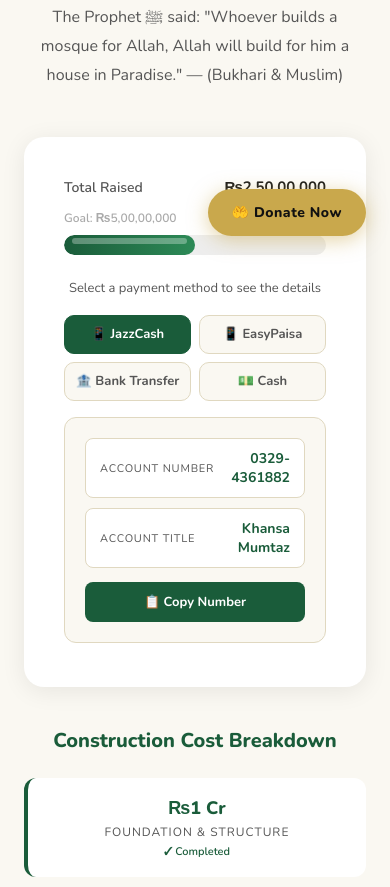
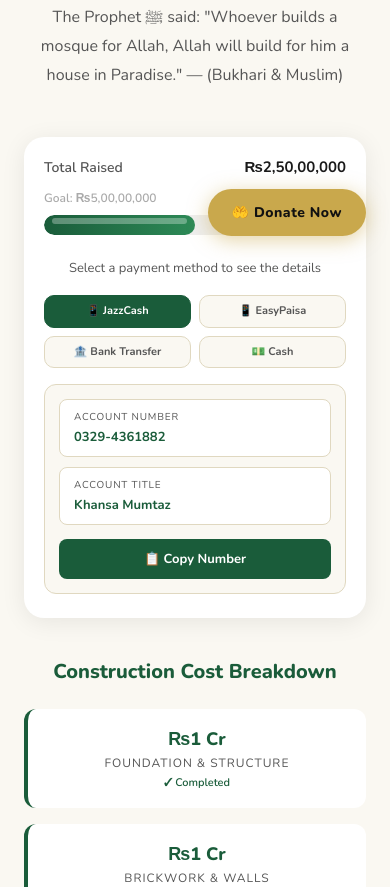
Before and after one commit to khansamumtaz/masjid-bait-ul-hakim, a website: page donate.html in a window 390 px wide. Shown: the part 584-1471 px from the top of the page. Drawn offline with nearby package versions, Linux system fonts and the light colour scheme; a web font is replaced by a local one.

Commit message:
fix donate page mobile layout

```diff
--- a/donate.html
+++ b/donate.html
@@ -289,6 +289,13 @@ footer{background:#0a2d1c;color:rgba(255,255,255,0.7);padding:60px 24px 24px}
   .ayat-card{padding:24px}
   .ayat-player{max-width:100%}
   .pm-tabs{grid-template-columns:1fr 1fr}
+  .reveal,.reveal-scale,.footer-col,.footer-brand{opacity:1!important;transform:none!important}
+  .fund-box{padding:20px}
+  .pm-row{flex-direction:column;align-items:flex-start;gap:4px}
+  .pm-lbl{white-space:normal;font-size:10px}
+  .pm-val{font-size:13px;text-align:left;word-break:break-all}
+  .pm-panel{padding:14px}
+  .pm-tab{font-size:11px;padding:8px 4px}
 }
 
 
```
